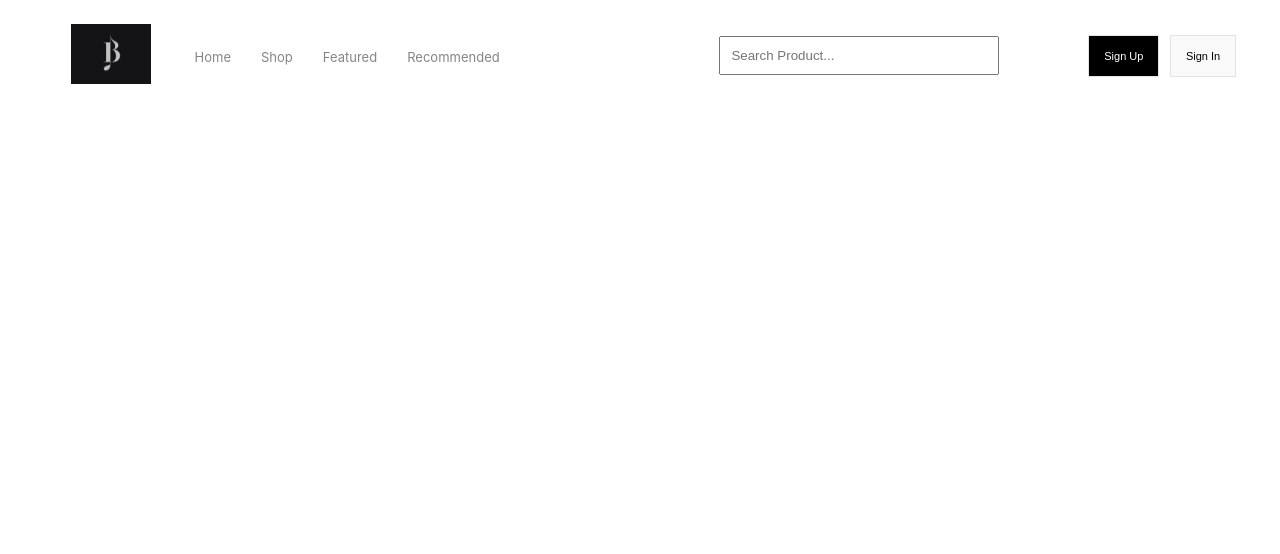
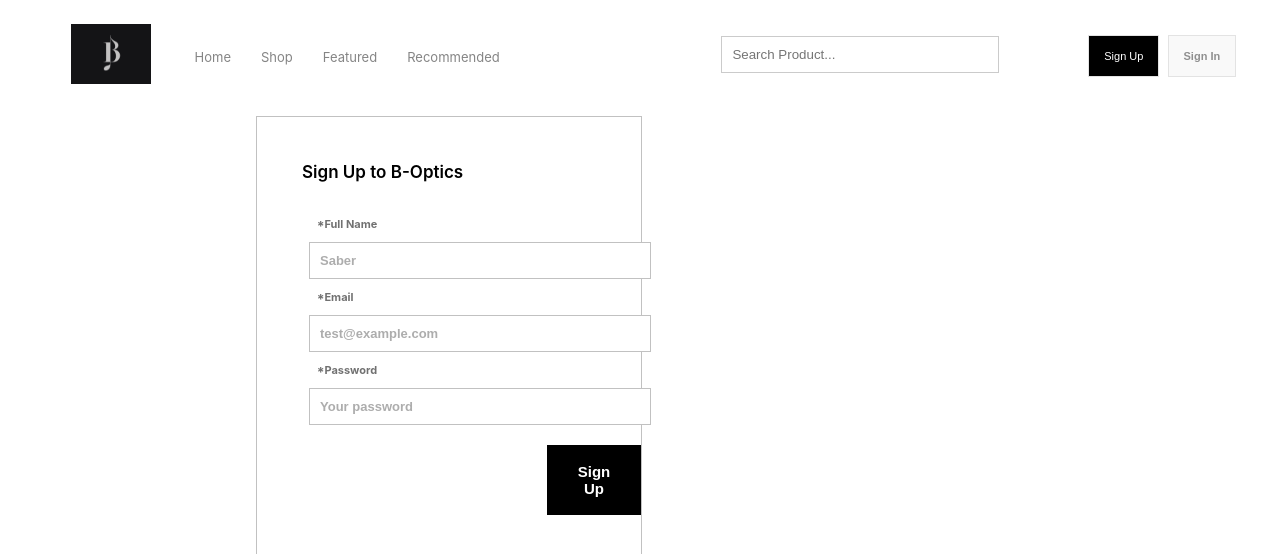
Before and after one commit to Sac-Bah/Shoppy, a React (Create React App) app: page /signup in a window 1280 px wide. Shown: the top 554 px of the page. Built offline with nearby package versions, Linux system fonts and the light colour scheme.

Commit message:
Sign In & Sign Up CSS

```diff
--- a/package.json
+++ b/package.json
@@ -6,6 +6,7 @@
     "@testing-library/jest-dom": "^5.16.5",
     "@testing-library/react": "^13.4.0",
     "@testing-library/user-event": "^13.5.0",
+    "firebase": "^9.10.0",
     "react": "^18.2.0",
     "react-bootstrap": "^2.5.0",
     "react-dom": "^18.2.0",
--- a/src/App.css
+++ b/src/App.css
@@ -38,6 +38,7 @@
   float: right;
   margin-top: -72px;
   margin-right: 22%;
+  border:1px solid rgb(203, 203, 203)
 
 }
 
@@ -61,6 +62,8 @@
   margin-top: -73px;
   margin-right: 3.5%;
   background-color: rgb(249, 249, 249);
+  color: rgb(143,143,143);
+  font-weight: 700;
 }
 
 .btn-in:hover{
@@ -167,3 +170,55 @@
 .man{
   width: 700px;
 }
+.div-sup{
+  border: 1px solid  rgb(193, 193, 193);
+  height: 450px;
+  width: 30%;
+  margin-left: 20%;
+}
+
+.head-4{
+  font-weight: 630;
+  font-size: 17px;
+  margin-top: 45px;
+  margin-left: 45px;
+  margin-bottom: 35px;
+
+}
+
+.para-up{
+  font-size: 11px;
+  color: rgb(113,113,113);
+  font-weight: 700;
+  margin-left: 60px;
+
+}
+
+.inp-up{
+  margin-left: 52px;
+  padding: 10px;
+  width: 320px;
+  border: 1px solid rgb(193, 193, 193) ;
+}
+.inp-up::placeholder{
+  color: rgb(173, 173, 173);
+  font-weight: 610;
+  font-size: 13px;
+}
+
+.btn-signup{
+  margin-left: 90px;
+  margin-top: 20px;
+  padding: 18px 22px;
+  margin-left: 290px;
+  font-size: 15px;
+  background-color: black;
+  color: white;
+  font-weight: bold;
+  border: none;
+}
+
+.btn-signup:hover{
+  cursor: pointer;
+  background-color: rgb(42, 42, 42);
+}
--- a/src/App.js
+++ b/src/App.js
@@ -5,6 +5,8 @@
 import Shop from './componenets/Shop';
 import Featured from './componenets/Featured';
 import Recommended from './componenets/Recommended';
+import SignUp from './componenets/Login/SignUp';
+import SignIn from './componenets/Login/SignIn';
 
 function App() {
   return (
@@ -17,6 +19,8 @@
       <Route path='/shop' element={<Shop/>}></Route>
       <Route path='/featured' element={<Featured/>}></Route>
       <Route path='/recommended' element={<Recommended/>}></Route>
+      <Route path='/signup' element={<SignUp/>}></Route>
+      <Route path='/signin' element={<SignIn/>}></Route>
       </Routes>
     </div>
     </Router>
--- /dev/null
+++ b/src/componenets/Login/SignIn.js
@@ -0,0 +1,11 @@
+import React from 'react'
+
+function SignIn() {
+  return (
+    <div>
+      Hi
+    </div>
+  )
+}
+
+export default SignIn
--- /dev/null
+++ b/src/componenets/Login/SignUp.js
@@ -0,0 +1,27 @@
+import React from 'react'
+
+function SignUp() {
+  return (
+    <div>
+      <div className='div-sup'>
+        <h3 className='head-4'>Sign Up to B-Optics</h3>
+
+        <p className='para-up'>*Full Name</p>
+        <input className='inp-up' type='text' placeholder='Saber'></input>
+
+        <p className='para-up'>*Email</p>
+        <input className='inp-up' type='email' placeholder='test@example.com'></input>
+
+        <p className='para-up'>*Password</p>
+        <input className='inp-up' type='password' placeholder='Your password'></input>
+
+        <button className='btn-signup'>Sign Up</button>
+      </div>
+      <div className='footer-sup'>
+
+      </div>
+    </div>
+  )
+}
+
+export default SignUp
--- a/src/componenets/Navbar.js
+++ b/src/componenets/Navbar.js
@@ -1,4 +1,5 @@
 import React from 'react'
+import {Link} from 'react-router-dom'
 
 function Navbar() {
   return (
@@ -16,9 +17,13 @@
 
             <input className='search-bar' type='text' placeholder='Search Product...'></input>
 
+          <Link to={'/signup'}>
             <button className='btn-up'>Sign Up</button>
+          </Link>
+
+          <Link to={'/signin'}>
             <button className='btn-in'>Sign In</button>
-
+            </Link>
         </nav>
     </div>
   )
```
Also changed, not shown: src/componenets/Firebase.js (added, +21 -0 lines), 2 other files (tests, documents, lock files or other folders).
